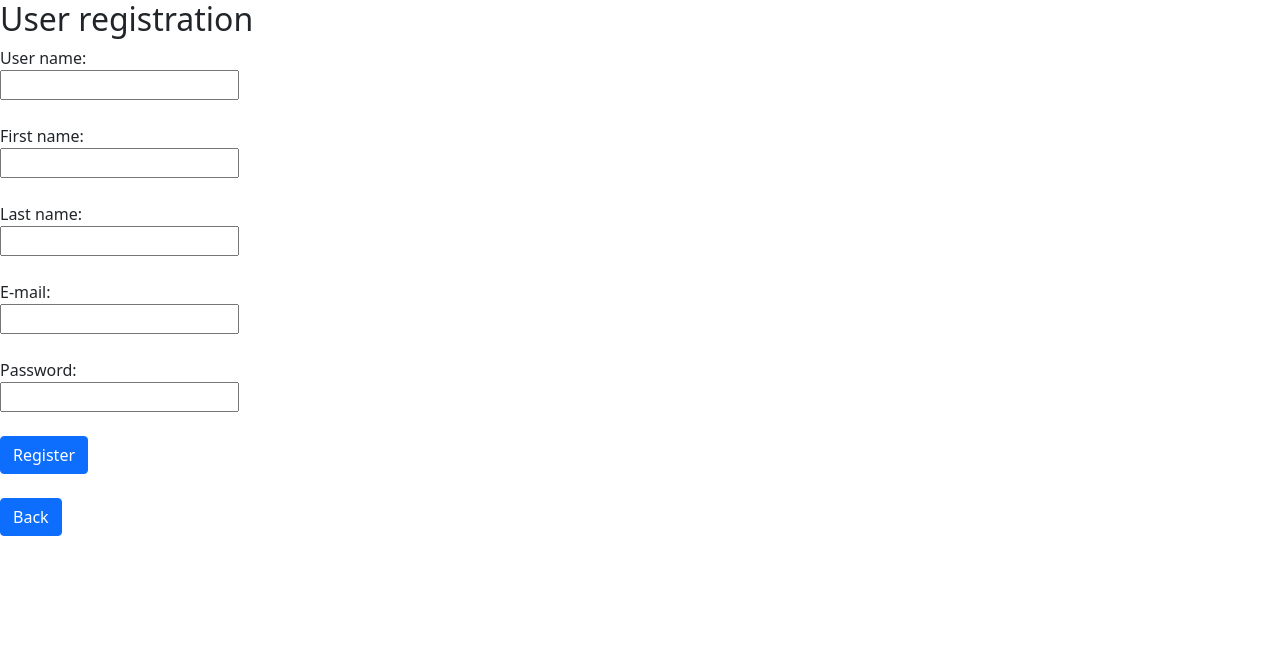
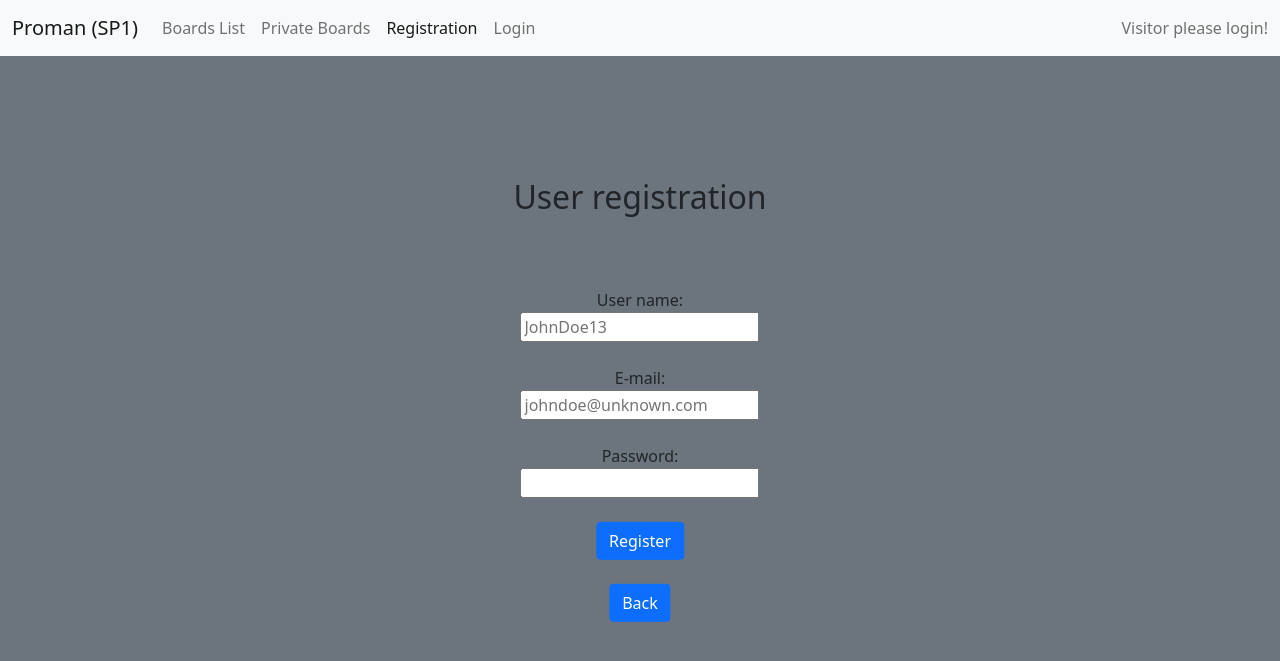
Before and after one commit to CodecoolGlobal/proman-2-python-Nitram137, a Flask app: page /registration in a window 1280 px wide. Shown: the top 661 px of the page. Run offline with Flask 2, Linux system fonts and the light colour scheme; parts of the project's set-up code (start-up, migrations or seed data) failed here and were passed over.

Commit message:
Register a new user now works properly. Login works properly, sending error message if the user or the password wrong. Session time works, then automaticly clearing the session. Secret app key also added. Minimal design element added to the bootstrap5 Navbar elements depending from the logging.

```diff
--- a/main.py
+++ b/main.py
@@ -1,25 +1,25 @@
-from flask import Flask, render_template, url_for, session, request, redirect
+from flask import Flask, render_template, url_for, session, request, redirect, flash
 from dotenv import load_dotenv
-
-import util
 from util import json_response
+from datetime import timedelta
 import mimetypes
 import queires
-
+import util
 
 
 mimetypes.add_type('application/javascript', '.js')
 app = Flask(__name__)
-secret_key = "b'h45h3d"
+app.secret_key = b'_5#y2L"F4Q8z\n\xec]/'
+app.permanent_session_lifetime = timedelta(minutes=10)
 load_dotenv()
 
 
 @app.route("/")
 def index():
-    """
-    This is a one-pager which shows all the boards and cards
-    """
-    return render_template('index.html')
+    if 'username' in session:
+        return render_template('index.html', username=session['username'])
+    else:
+        return render_template('index.html', username='Visitor')
 
 
 @app.route("/registration", methods=["GET", "POST"])
@@ -28,20 +28,40 @@ def registration():
         return render_template('registration.html', username='Visitor')
     elif request.method == "POST":
         input_username = request.form.get('user_name')
-        input_firstname = request.form.get('first_name')
-        input_lastname = request.form.get('last_name')
         input_email = request.form.get('email')
-        input_password = request.form.get('password')
-        password_hashed = util.hash_password(input_password)
+        password_hashed = util.hash_password(request.form['password'])
 
-        queires.add_user = (input_username, input_firstname, input_lastname, input_email, password_hashed)
-
+        queires.reg_user(input_username, input_email, password_hashed)
         return redirect('/login')
 
 
-@app.route("/login")
+@app.route("/login", methods=['GET', 'POST'])
 def login():
-    return render_template('login.html')
+    if request.method == "POST":
+        current_user = queires.login_user(request.form['user_name'])
+        input_password = request.form['user_password']
+        if len(current_user) > 0:
+            if current_user[0]['username'] != None and util.verify_password(input_password, current_user[0]['password_hashed']):
+                session['username'] = current_user[0]['username']
+                return redirect('/')
+            else:
+                msg = "Wrong USER or PASSWORD, try again!"
+                return render_template('login.html', msg=msg, username='Visitor')
+        else:
+            msg = "Wrong USER or PASSWORD, try again!"
+            return render_template('login.html', msg=msg, username='Visitor')
+    else:
+        if "username" in session:
+            msg = "You have already logged in!"
+            return render_template('login.html', msg=msg)
+    return render_template('login.html', username='Visitor')
+
+
+@app.route('/logout', methods=['GET'])
+def logout():
+    if 'username' in session:
+        session.clear()
+    return redirect('/')
 
 
 @app.route("/api/boards")
--- a/templates/registration.html
+++ b/templates/registration.html
@@ -6,20 +6,60 @@
     <title>ProMan | Registration</title>
 </head>
 
-<body>
-    <div class="reg_form mb-3">
+<body class="bg-secondary">
+    <nav class="navbar navbar-expand-lg navbar-light bg-light">
+            <div class="container-fluid">
+                <a class="navbar-brand" href="#">Proman (SP1)</a>
+                <button class="navbar-toggler" type="button" data-bs-toggle="collapse" data-bs-target="#navbarText" aria-controls="navbarText" aria-expanded="false" aria-label="Toggle navigation">
+                    <span class="navbar-toggler-icon"></span>
+                </button>
+                <div class="collapse navbar-collapse" id="navbarText">
+                    <ul class="navbar-nav me-auto mb-2 mb-lg-0">
+                        <li class="nav-item">
+                            <a class="nav-link" aria-current="page" href="{{ url_for('index') }}">Boards List</a>
+                        </li>
+                        <li class="nav-item">
+                            <a class="nav-link" href="#">Private Boards</a>
+                        </li>
+                        {% if 'username' not in session %}
+                        <li class="nav-item">
+                            <a class="nav-link active" href="{{ url_for('registration') }}">Registration</a>
+                        </li>
+                        <li class="nav-item">
+                            <a class="nav-link" href="{{ url_for('login') }}">Login</a>
+                        </li>
+                        {% else %}
+                        <li class="nav-item">
+                            <a class="nav-link" href="#">Logout</a>
+                        </li>
+                        {% endif %}
+                    </ul>
+                    {% if 'username' in session %}
+                    <span class="navbar-text">
+                        Signed in as {{ username }}
+                    </span>
+                    {% else %}
+                    <span class="navbar-text">
+                        {{ username }} please login!
+                    </span>
+                    {% endif %}
+                </div>
+            </div>
+        </nav>
+
+    <div class="reg_form position-absolute top-50 start-50 translate-middle">
+        <div class="container-fluid text-center">
             <div class="reg_header">
                 <h2>User registration</h2>
             </div>
-        <form action="/registration.html" method="post">
+            <br>
+            <p class="system_messages text-danger">{{ msg }}</p>
+            <br>
+            <form action="/registration" method="post">
                 <label for="inputUsername">User name:</label><br>
-            <input id="inputUsername" type="text" name="user_name" required oninvalid="this.setCustomValidity('Please fill all fields!')"><br><br>
-            <label for="inputFirstname">First name:</label><br>
-            <input id="inputFirstname" type="text" name="first_name" required oninvalid="this.setCustomValidity('Please fill all fields!')"><br><br>
-            <label for="inputLastname">Last name:</label><br>
-            <input id="inputLastname" type="text" name="last_name" required oninvalid="this.setCustomValidity('Please fill all fields!')"><br><br>
+                <input id="inputUsername" type="text" name="user_name" placeholder="JohnDoe13" required oninvalid="this.setCustomValidity('Please fill all fields!')"><br><br>
                 <label for="inputEmail">E-mail:</label><br>
-            <input id="inputEmail" type="email" name="email" required oninvalid="this.setCustomValidity('Please fill all fields!')"><br><br>
+                <input id="inputEmail" type="email" name="email" placeholder="johndoe@unknown.com" required oninvalid="this.setCustomValidity('Please fill all fields!')"><br><br>
                 <label for="inputPassword">Password:</label><br>
                 <input id="inputPassword" type="password" name="password" required oninvalid="this.setCustomValidity('Please fill all fields!')"><br><br>
                 <button class="btn btn-primary" type="submit">Register</button>
@@ -29,5 +69,6 @@
                 </form>
             </form>
         </div>
+    </div>
 </body>
 </html>
```
Also changed, not shown: data_manager.py (+6 -8 lines), queires.py (+25 -11 lines), templates/index.html (+12 -3 lines), templates/login.html (+60 -1 lines). Lines whose indentation alone changed are shown as unchanged.
